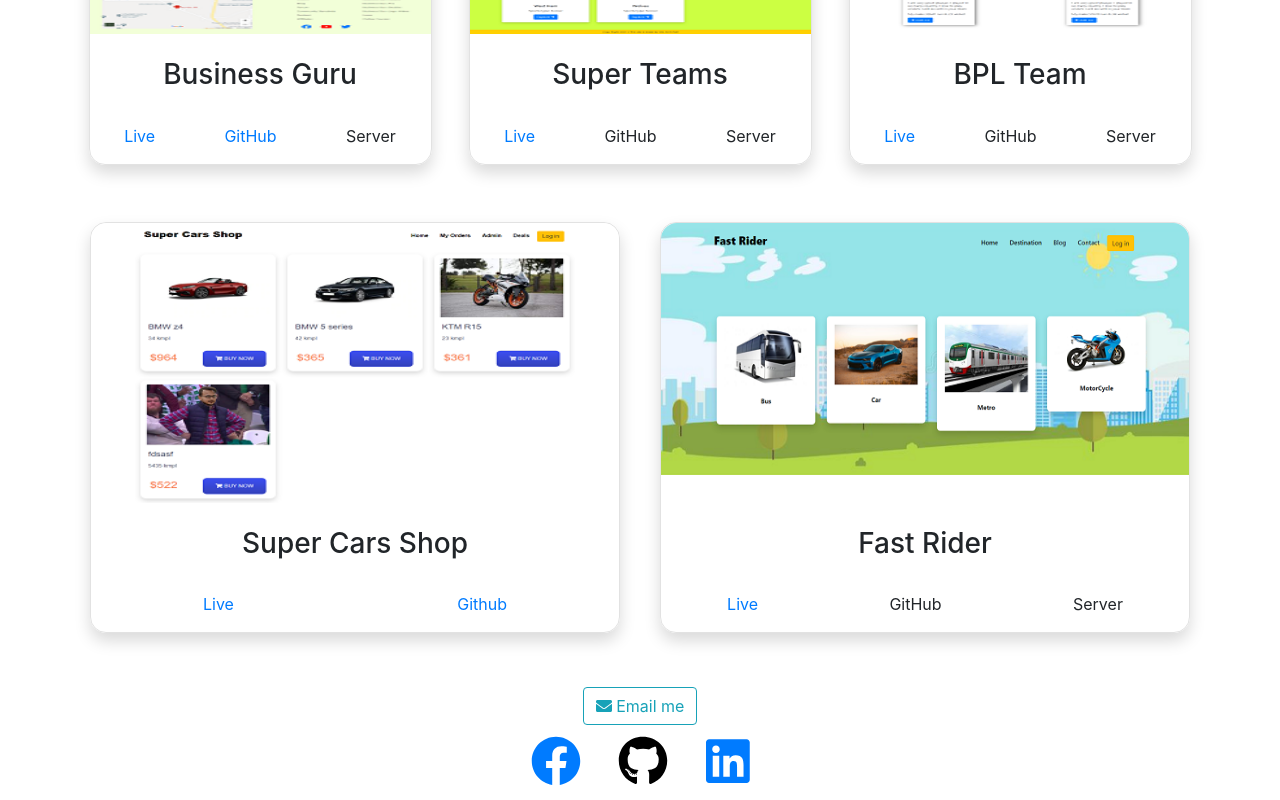
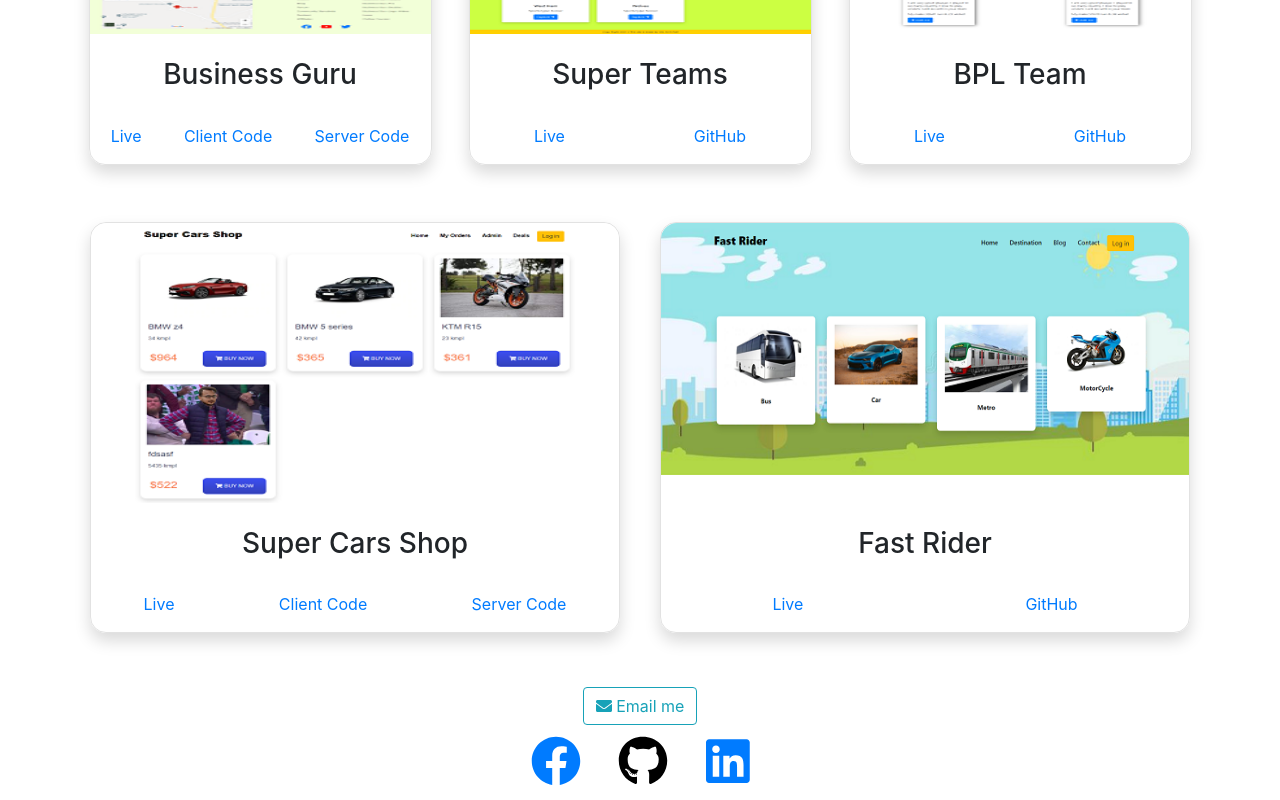
Before and after one commit to Rafi-Genon/rafi-portfolio, a React (Create React App) app: page / in a window 1280 px wide. Shown: the part 1599-2399 px from the top of the page. Built offline with nearby package versions, Linux system fonts and the light colour scheme.

Commit message:
link added

```diff
--- a/src/Components/Projects/ProjectsGallary/ProjectsGallary.js
+++ b/src/Components/Projects/ProjectsGallary/ProjectsGallary.js
@@ -17,8 +17,8 @@ const ProjectsGallary = () => {
                         <h3 className="text-center p-4">Business Guru</h3>
                         <div className="d-flex justify-content-around">
                             <a href="https://business-guru-11f99.web.app/" target="_blank"><p>Live</p></a>
-                            <a href="https://github.com/Rafi-Genon/business-guru" target="_blank"> <p>GitHub</p></a>
-                            <p>Server</p>
+                            <a href="https://github.com/Rafi-Genon/business-guru" target="_blank"> <p>Client Code</p></a>
+                            <a href="https://github.com/Rafi-Genon/business-guru-server" target="_blank"><p>Server Code</p></a>
                         </div>
                     </div>
                 </div>
@@ -28,8 +28,7 @@ const ProjectsGallary = () => {
                         <h3 className="text-center p-4">Super Teams</h3>
                         <div className="d-flex justify-content-around">
                             <a href="https://nervous-montalcini-7e7ce7.netlify.app/" target="_blank"><p>Live</p></a>
-                            <p>GitHub</p>
-                            <p>Server</p>
+                            <a href="https://github.com/Rafi-Genon/super-teams" target="_blank"><p>GitHub</p></a>
                         </div>
                     </div>
                 </div>
@@ -39,8 +38,7 @@ const ProjectsGallary = () => {
                         <h3 className="text-center p-4">BPL Team</h3>
                         <div className="d-flex justify-content-around">
                             <a href="https://elastic-meninsky-de159e.netlify.app/" target="_blank"><p>Live</p></a>
-                            <p>GitHub</p>
-                            <p>Server</p>
+                            <a href="https://github.com/Rafi-Genon/bpl-team" target="_blank"> <p>GitHub</p></a>
                         </div>
                     </div>
                 </div>
@@ -52,7 +50,8 @@ const ProjectsGallary = () => {
                         <h3 className="text-center p-4">Super Cars Shop</h3>
                         <div className="d-flex justify-content-around">
                             <a href=" https://super-cars-shop.web.app/" target="_blank"><p>Live</p></a>
-                            <a href="https://github.com/Rafi-Genon/super-cars-shop" target="_blank"><p>Github</p></a>
+                            <a href="https://github.com/Rafi-Genon/super-cars-shop" target="_blank"><p>Client Code</p></a>
+                            <a href="https://github.com/Rafi-Genon/super-cars-shop-server" target="_blank"><p>Server Code</p></a>
                         </div>
                     </div>
                 </div>
@@ -62,8 +61,7 @@ const ProjectsGallary = () => {
                         <h3 className="text-center p-4">Fast Rider</h3>
                         <div className="d-flex justify-content-around">
                             <a href="https://fast-rider-d1a77.web.app/" target="_blank"><p>Live</p></a>
-                            <p>GitHub</p>
-                            <p>Server</p>
+                            <a href="https://github.com/Rafi-Genon/fast-rider" target="_blank"><p>GitHub</p></a>
                         </div>
                     </div>
                 </div>
```
